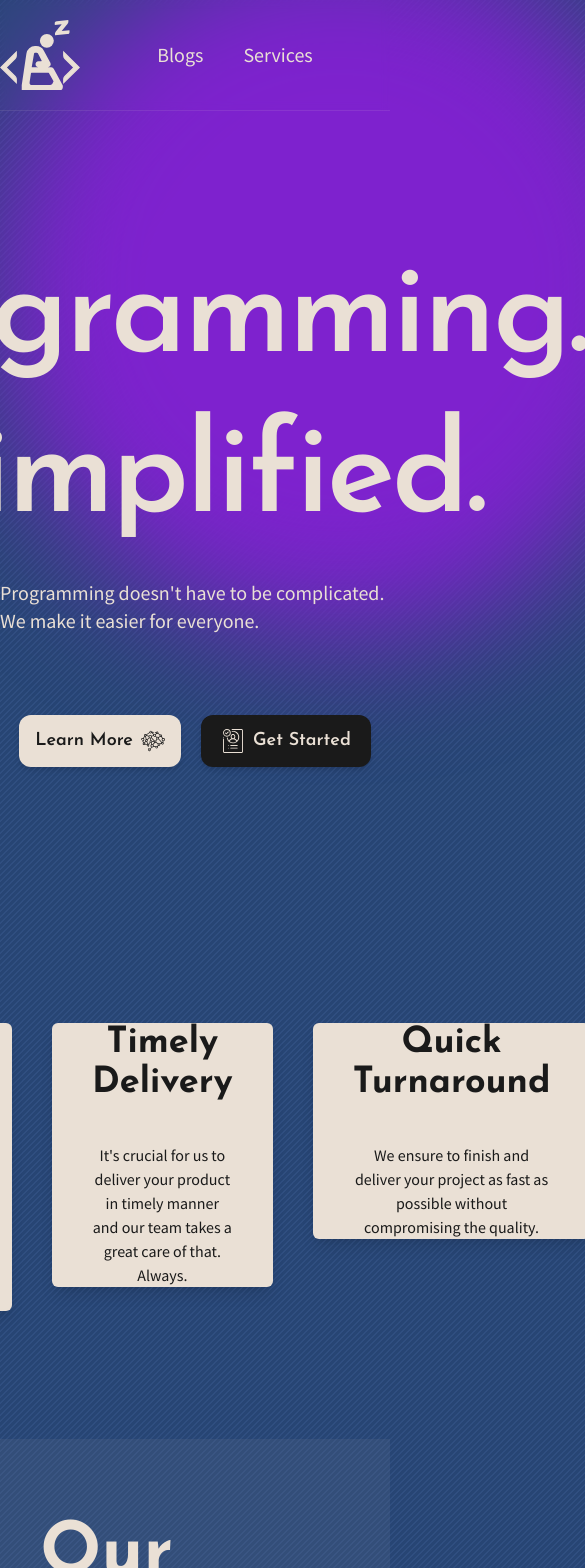
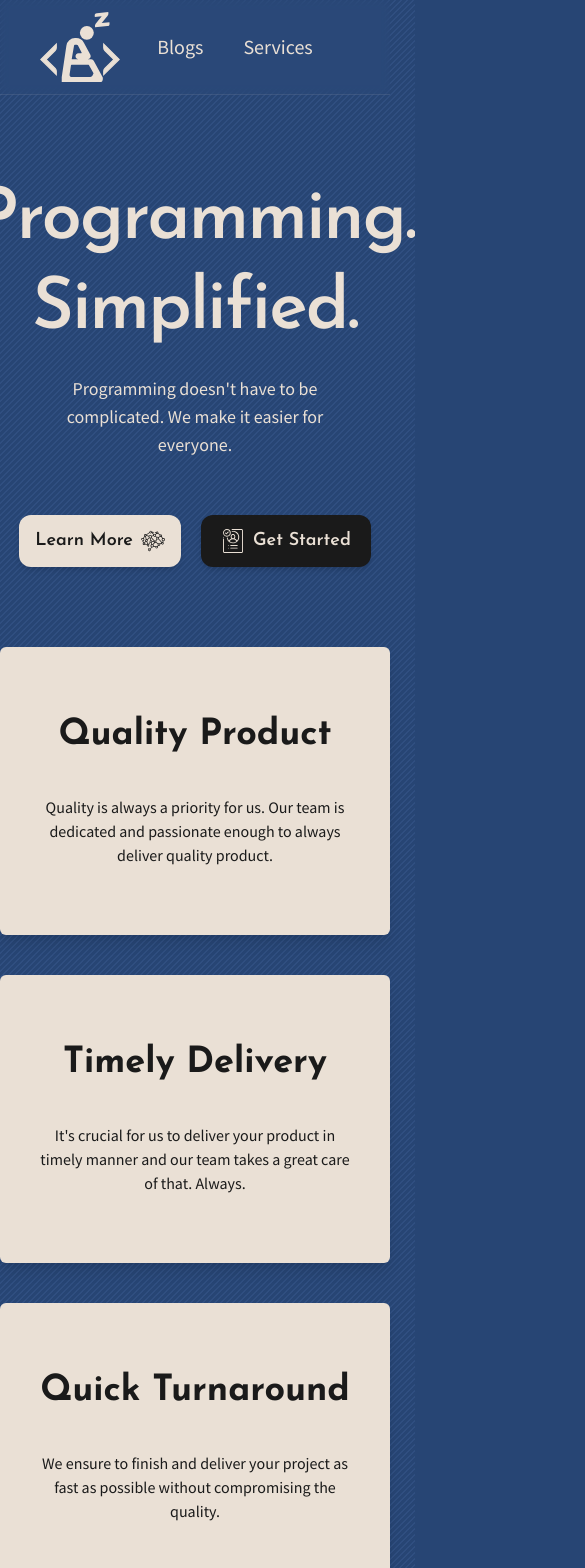
Before and after one commit to lazycodelab/lazycodelab, a Next.js app: page / in a window 390 px wide. Shown: the top 1568 px of the page, 585 px wide, since content can reach past the window. Built offline with nearby package versions, Linux system fonts and the light colour scheme; a web font is replaced by a local one.

Commit message:
quick fix for the responsiveness

```diff
--- a/assets/images/Programming.jsx
+++ b/assets/images/Programming.jsx
@@ -1,6 +1,10 @@
-export default () => {
+export default ({ className }) => {
 	return (
-		<svg xmlns="http://www.w3.org/2000/svg" viewBox="0 0 786.82 572.258">
+		<svg
+			xmlns="http://www.w3.org/2000/svg"
+			viewBox="0 0 786.82 572.258"
+			className={className}
+		>
 			<circle cx="458.321" cy="74.182" r="26.701" fill="#f2f2f2"></circle>
 			<path
 				fill="#f2f2f2"
--- a/components/Header.jsx
+++ b/components/Header.jsx
@@ -4,8 +4,8 @@ import ActiveLink from './helpers/ActiveLink'
 
 export default function Header() {
 	return (
-		<header className="border-b border-b-almond-white/10 py-5 backdrop-blur-sm">
-			<div className="container mx-auto flex items-center ">
+		<header className="border-b border-b-almond-white/10 py-3 backdrop-blur-sm md:py-5">
+			<div className="mx-auto flex w-full items-center px-10 md:container">
 				<div className="w-20 max-w-xs flex-shrink-0">
 					<ActiveLink href="/">
 						<a title="LazyCodeLab Home">
--- a/components/Home/Sections/GetStartedSection.jsx
+++ b/components/Home/Sections/GetStartedSection.jsx
@@ -1,10 +1,10 @@
 export default function GetStartedSection() {
 	return (
-		<section className="container m-32 mx-auto lg:max-w-5xl">
+		<section className="m-32 mx-auto w-full px-10 md:max-w-5xl">
 			<h2 className="mb-10 text-center font-heading text-7xl font-bold lg:text-6xl">
 				Let&apos;s Get Started
 			</h2>
-			<form className="flex flex-col items-center">
+			<form className="flex flex-col flex-wrap items-center">
 				<fieldset className="flex w-full items-center justify-between space-x-5">
 					<input
 						type="email"
--- a/components/Home/Sections/HeroSection.jsx
+++ b/components/Home/Sections/HeroSection.jsx
@@ -3,16 +3,16 @@ import NeuralBrainIcon from '../../../assets/images/NeuralBrainIcon'
 
 export default function HeroSection() {
 	return (
-		<section className="flex flex-col items-center justify-center py-32">
-			<h1 className="mb-5 text-center font-heading text-9xl font-semibold leading-tight tracking-tight text-almond-white md:text-8xl">
+		<section className="my-20 flex flex-col items-center justify-center md:my-32">
+			<h1 className="mb-5 text-center font-heading text-7xl font-semibold leading-tight tracking-tight text-almond-white md:text-8xl lg:text-9xl">
 				Programming. Simplified.
 			</h1>
-			<p className="text-xl">
+			<p className="px-16 text-center text-lg md:text-xl">
 				Programming doesn&apos;t have to be complicated. We make it
 				easier for everyone.
 			</p>
 
-			<div className="mt-20 flex space-x-5">
+			<div className="mt-14 flex space-x-5 md:mt-20">
 				<a
 					href="#"
 					className="flex items-center justify-between rounded-xl bg-almond-white py-2 px-4 font-heading text-lg font-semibold text-eerie-black shadow-md transition-all hover:text-black hover:shadow-xl"
--- a/components/Home/Sections/ServicesSection.jsx
+++ b/components/Home/Sections/ServicesSection.jsx
@@ -14,7 +14,7 @@ const services = [
 		title: 'WordPress Dev',
 		content:
 			"We're here to help you with all your WordPress needs, whether you need a custom plugin, custom theme or some assistance with your existing website.",
-		image: <Programming className="lol" />,
+		image: <Programming className="w-full" />,
 	},
 	{
 		title: 'Custom Solution',
@@ -29,10 +29,12 @@ export default function ServicesSection() {
 		const isEven = index % 2 == 0
 
 		return (
-			<div className="grid min-h-[450px] max-w-5xl grid-cols-2 gap-y-28 gap-x-5 rounded-xl bg-violet-300/20 p-10 transition-all hover:bg-violet-300/30">
-				{!isEven && <div className="">{props.image}</div>}
+			<div className="grid max-w-5xl gap-x-5 rounded-xl bg-violet-300/20 p-10 transition-all hover:bg-violet-300/30 md:min-h-[450px] md:grid-cols-2 md:gap-y-28">
+				{!isEven && (
+					<div className="hidden md:block">{props.image}</div>
+				)}
 				<div className="self-center">
-					<h3 className="text-indigo-40s0 mb-10 font-playfair text-6xl font-medium italic">
+					<h3 className="mb-10 font-playfair text-6xl font-medium italic">
 						{title}
 					</h3>
 					<p className="font-heading text-xl font-light tracking-wider">
@@ -47,7 +49,7 @@ export default function ServicesSection() {
 						</a>
 					)}
 				</div>
-				{isEven && <div className="">{props.image}</div>}
+				{isEven && <div className="hidden md:block">{props.image}</div>}
 			</div>
 		)
 	}
--- a/components/Home/Sections/WhyUsSection.jsx
+++ b/components/Home/Sections/WhyUsSection.jsx
@@ -1,41 +1,37 @@
+const qualities = [
+	{
+		title: 'Quality Product',
+		content:
+			'Quality is always a priority for us. Our team is dedicated and passionate enough to always deliver quality product.',
+	},
+	{
+		title: 'Timely Delivery',
+		content:
+			"It's crucial for us to deliver your product in timely manner and our team takes a great care of that. Always.",
+	},
+	{
+		title: 'Quick Turnaround',
+		content:
+			'We ensure to finish and deliver your project as fast as possible without compromising the quality.',
+	},
+]
+
 export default function WhyUsSection() {
+	const Quality = ({ title, content }) => (
+		<div className="w-full max-w-md">
+			<div className="flex h-72 flex-grow flex-col items-center justify-center rounded-md bg-almond-white px-10 text-center shadow-lg">
+				<h3 className="mb-10 font-heading text-4xl font-bold">
+					{title}
+				</h3>
+				<p>{content}</p>
+			</div>
+		</div>
+	)
 	return (
-		<section className="container mx-auto mt-32 flex justify-center space-x-10	 text-eerie-black">
-			<div className="w-full max-w-md">
-				<div className="flex flex-grow flex-col items-center justify-center rounded-md bg-almond-white px-10 text-center shadow-lg md:h-72">
-					<h3 className="mb-10 font-heading text-4xl font-bold">
-						Quality Product
-					</h3>
-					<p>
-						Quality is always a priority for us. Our team is
-						dedicated and passionate enough to always deliver
-						quality product.
-					</p>
-				</div>
-			</div>
-			<div className="w-full max-w-md">
-				<div className="flex flex-grow flex-col items-center justify-center rounded-md bg-almond-white px-10 text-center shadow-lg md:h-72">
-					<h3 className="mb-10 font-heading text-4xl font-bold">
-						Timely Delivery
-					</h3>
-					<p>
-						It&apos;s crucial for us to deliver your product in
-						timely manner and our team takes a great care of that.
-						Always.
-					</p>
-				</div>
-			</div>
-			<div className="w-full max-w-md">
-				<div className="flex flex-grow flex-col items-center justify-center rounded-md bg-almond-white px-10 text-center shadow-lg md:h-72">
-					<h3 className="mb-10 font-heading text-4xl font-bold">
-						Quick Turnaround
-					</h3>
-					<p>
-						We ensure to finish and deliver your project as fast as
-						possible without compromising the quality.
-					</p>
-				</div>
-			</div>
+		<section className="container mx-auto flex flex-wrap justify-center gap-x-10 gap-y-10 text-eerie-black md:mt-32">
+			{qualities.map((quality) => (
+				<Quality {...quality} />
+			))}
 		</section>
 	)
 }
--- a/pages/index.jsx
+++ b/pages/index.jsx
@@ -15,7 +15,7 @@ export default function Index() {
 			<Layout>
 				<HeroSection />
 				<WhyUsSection />
-				<div className="absolute -right-[300px] bottom-52 -z-10 h-[700px] w-[700px] rounded-full bg-purple-700 blur-3xl"></div>
+				{/*<div className="absolute -right-[300px] bottom-52 -z-10 h-[700px] w-[700px] rounded-full bg-purple-700 blur-3xl"></div>*/}
 				<ServicesSection />
 				<GetStartedSection />
 			</Layout>
```
Also changed, not shown: lib/api.js.
